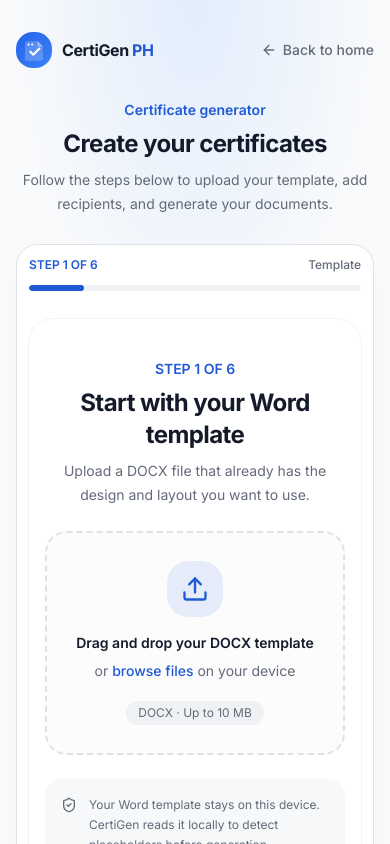
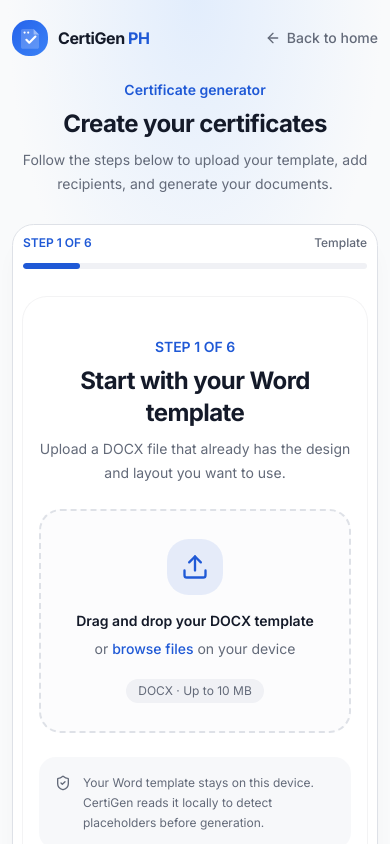
Before and after one commit to Draizen75/CertiGen-Ph, a Next.js app: page /generator in a window 390 px wide. Shown: the top 844 px of the page. Built offline with nearby package versions, Linux system fonts and the light colour scheme.

Commit message:
Refine generator page spacing for narrow screens

```diff
--- a/app/generator/page.tsx
+++ b/app/generator/page.tsx
@@ -6,10 +6,10 @@ import { ArrowLeft } from "lucide-react";
 
 export default function GeneratorPage() {
   return (
-    <main className="relative min-h-screen overflow-hidden px-4 py-8 sm:px-6 sm:py-12 lg:px-8">
+    <main className="relative min-h-screen overflow-hidden px-3 py-5 sm:px-6 sm:py-12 lg:px-8">
       <div aria-hidden="true" className="pointer-events-none absolute inset-x-0 top-0 -z-10 h-[24rem] bg-[radial-gradient(ellipse_at_top,hsl(215_90%_92%/0.7),transparent_68%)] dark:bg-[radial-gradient(ellipse_at_top,hsl(221_45%_22%/0.5),transparent_68%)]" />
       <div className="mx-auto max-w-6xl">
-        <header className="mb-8 flex items-center justify-between">
+        <header className="mb-6 flex flex-wrap items-center justify-between gap-3 sm:mb-8">
           <Link href="/" aria-label="Back to CertiGen PH home" className="flex items-center gap-2.5">
             <Logo className="size-9 rounded-xl" />
             <span className="text-base font-bold tracking-tight">CertiGen <span className="text-primary">PH</span></span>
@@ -23,7 +23,7 @@ export default function GeneratorPage() {
           <h1 className="mt-2 text-2xl font-bold tracking-tight sm:text-3xl">Create your certificates</h1>
           <p className="mx-auto mt-2 max-w-xl text-sm leading-6 text-muted-foreground">Follow the steps below to upload your template, add recipients, and generate your documents.</p>
         </div>
-        <section aria-label="Certificate generation workflow" className="rounded-2xl border bg-card/95 p-3 shadow-xl shadow-slate-900/[0.04] backdrop-blur sm:rounded-3xl sm:p-6 lg:p-8">
+        <section aria-label="Certificate generation workflow" className="min-w-0 rounded-2xl border bg-card/95 p-2.5 shadow-xl shadow-slate-900/[0.04] backdrop-blur sm:rounded-3xl sm:p-6 lg:p-8">
           <CertificateGenerator />
         </section>
         <p className="mt-6 text-center text-xs text-muted-foreground">Your files stay on your device during generation.</p>
```
